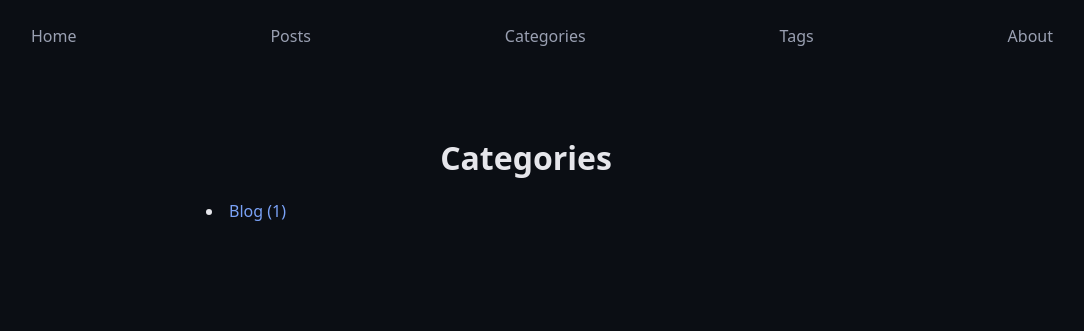
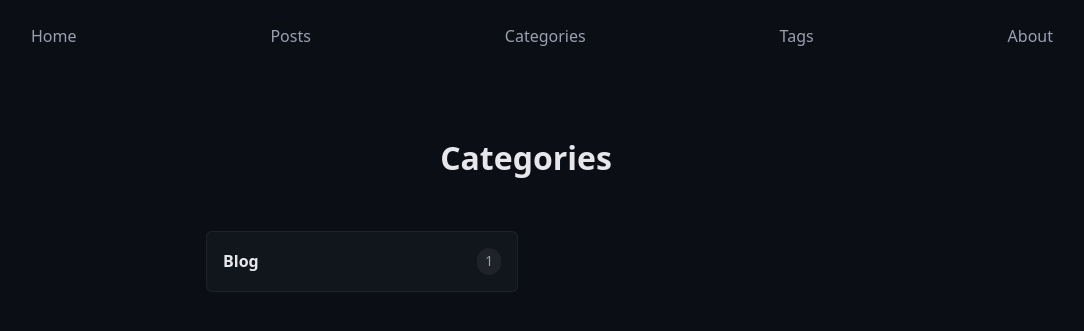
Before and after one commit to Slavetomints/jekyll-theme-nyx, a Jekyll site: the page built from _tabs/categories.md, in a window 1280 px wide. Shown: the top 331 px of the page, without its empty margins (114-1198 px from the left). Built offline with Jekyll 4.4.1, drawn with Linux system fonts in a browser that asks for light colours.

Commit message:
finalize styling of category and tags lists

```diff
--- a/_sass/nyx/_layout.scss
+++ b/_sass/nyx/_layout.scss
@@ -76,3 +76,50 @@ main {
   color: $fg;
   line-height: 1.6;
 }
+
+/* taxonomy lists (tags + categories) */
+
+.taxonomy-list {
+  list-style: none;
+  padding: 0;
+  margin: $space-4 0;
+
+  display: grid;
+  grid-template-columns: repeat(auto-fill, minmax(14rem, 1fr));
+  gap: $space-3;
+}
+
+.taxonomy-item {
+  background: $bg-alt;
+  border: 1px solid rgba(255, 255, 255, 0.06);
+  border-radius: $radius;
+  transition: transform 0.15s ease, box-shadow 0.15s ease;
+}
+
+.taxonomy-item a {
+  display: flex;
+  align-items: center;
+  justify-content: space-between;
+
+  padding: $space-3;
+  text-decoration: none;
+  color: $fg;
+}
+
+.taxonomy-item:hover {
+  transform: translateY(-2px);
+  box-shadow: 0 8px 24px rgba(0, 0, 0, 0.35);
+}
+
+.taxonomy-name {
+  font-size: 1rem;
+  font-weight: 600;
+}
+
+.taxonomy-count {
+  font-size: 0.85rem;
+  color: $muted;
+  background: rgba(255, 255, 255, 0.06);
+  padding: 0.15rem 0.5rem;
+  border-radius: 999px;
+}
--- a/_tabs/categories.md
+++ b/_tabs/categories.md
@@ -6,13 +6,14 @@ order: 2
 
 <h1>Categories</h1>
 
-<div class="categories-list">
+<ul class="taxonomy-list categories-list">
   {% for category in site.categories %}
-    {% assign category_name = category[0] %}
-    <li>
-      <a href="{{ '/categories/' | append: category_name | downcase | append: '/' | relative_url }}">
-        {{ category_name }} ({{ category[1].size }})
+    {% assign name = category[0] %}
+    <li class="taxonomy-item">
+      <a href="{{ '/categories/' | append: name | downcase | append: '/' | relative_url }}">
+        <span class="taxonomy-name">{{ name }}</span>
+        <span class="taxonomy-count">{{ category[1].size }}</span>
       </a>
     </li>
   {% endfor %}
-</div>
+</ul>
```
Also changed, not shown: _tabs/about.md (+2 -0 lines), _tabs/tags.md (+7 -6 lines).
